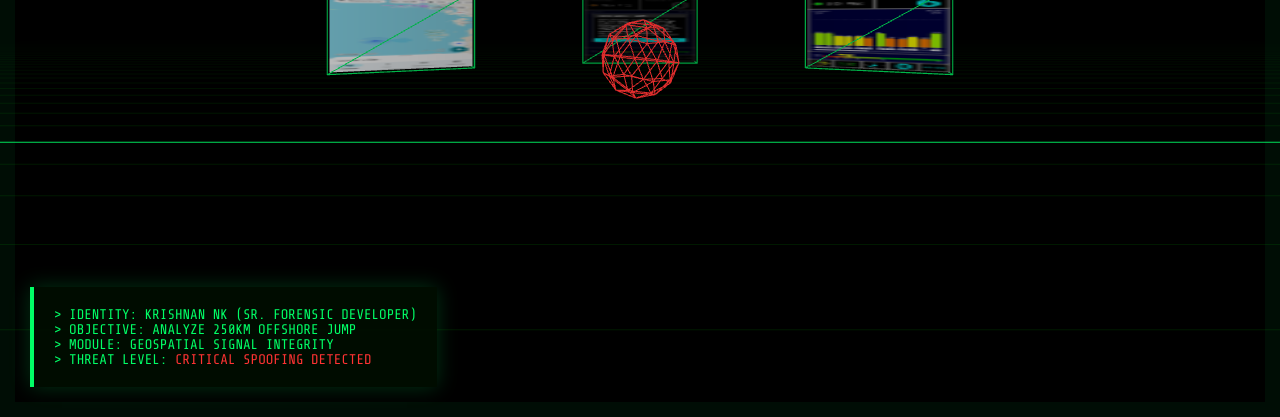
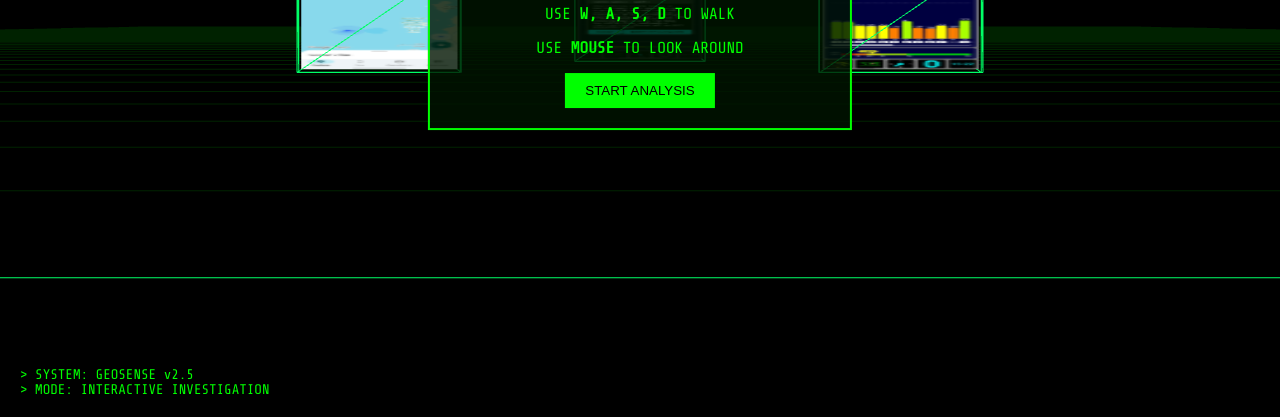
Before and after one commit to nikhilkrishnan-ai/nk-interactive-portfolio, a plain HTML site: page index.html in a window 1280 px wide. Shown: the part 383-800 px from the top of the page. Drawn offline with nearby package versions, Linux system fonts and the light colour scheme; animation ran at ten frames a second.

Commit message:
Update index.html

```diff
--- a/index.html
+++ b/index.html
@@ -2,176 +2,105 @@
 <html lang="en">
 <head>
     <meta charset="UTF-8">
-    <meta name="viewport" content="width=device-width, initial-scale=1.0">
-    <title>NK | GeoSense Forensic 3D Terminal</title>
+    <title>NK | GeoSense 3D Pro Investigator</title>
     <script src="https://cdnjs.cloudflare.com/ajax/libs/three.js/r128/three.min.js"></script>
     <link href="https://fonts.googleapis.com/css2?family=Share+Tech+Mono&display=swap" rel="stylesheet">
     <style>
         body { margin: 0; overflow: hidden; background-color: #000; font-family: 'Share Tech Mono', monospace; }
-
-        /* Tactical HUD Overlay */
-        #hud-overlay {
-            position: absolute;
-            top: 0; left: 0;
-            width: 100%; height: 100%;
-            pointer-events: none;
-            border: 15px solid rgba(0, 255, 102, 0.05);
-            box-sizing: border-box;
-            z-index: 10;
+        #instructions {
+            position: absolute; top: 50%; left: 50%; transform: translate(-50%, -50%);
+            color: #0f0; text-align: center; background: rgba(0,20,0,0.8);
+            padding: 20px; border: 2px solid #0f0; z-index: 100;
         }
-
-        #data-terminal {
-            position: absolute;
-            bottom: 30px; left: 30px;
-            color: #00ff66;
-            background: rgba(0, 15, 0, 0.85);
-            padding: 20px;
-            border-left: 4px solid #00ff66;
-            font-size: 14px;
-            z-index: 20;
-            box-shadow: 0 0 20px rgba(0, 255, 102, 0.2);
-        }
-
-        .scanning-beam {
-            position: absolute;
-            top: 0; left: 0;
-            width: 100%; height: 2px;
-            background: rgba(0, 255, 102, 0.2);
-            animation: scanLine 5s linear infinite;
-        }
-
-        @keyframes scanLine {
-            0% { top: 0; }
-            100% { top: 100%; }
-        }
-
-        #header-title {
-            position: absolute;
-            top: 40px; width: 100%;
-            text-align: center;
-            color: #ffffff;
-            text-shadow: 0 0 15px #00ff66;
-            font-size: 26px;
-            letter-spacing: 6px;
-            z-index: 20;
-            font-weight: bold;
-        }
-
-        .alert-text {
-            color: #ff3333;
-            animation: pulseAlert 1s infinite;
-        }
-
-        @keyframes pulseAlert {
-            0%, 100% { opacity: 1; }
-            50% { opacity: 0.3; }
-        }
+        #hud { position: absolute; bottom: 20px; left: 20px; color: #0f0; z-index: 10; font-size: 14px; }
     </style>
 </head>
 <body>
 
-    <div id="hud-overlay">
-        <div class="scanning-beam"></div>
+    <div id="instructions">
+        <h1>INVESTIGATION TERMINAL</h1>
+        <p>USE <b>W, A, S, D</b> TO WALK</p>
+        <p>USE <b>MOUSE</b> TO LOOK AROUND</p>
+        <button onclick="this.parentElement.style.display='none'" style="background:#0f0; border:none; padding:10px 20px; cursor:pointer;">START ANALYSIS</button>
     </div>
 
-    <div id="header-title">GEOSENSE FORENSIC INVESTIGATION</div>
-
-    <div id="data-terminal">
-        > IDENTITY: KRISHNAN NK (SR. FORENSIC DEVELOPER)<br>
-        > OBJECTIVE: ANALYZE 250KM OFFSHORE JUMP<br>
-        > MODULE: GEOSPATIAL SIGNAL INTEGRITY<br>
-        > THREAT LEVEL: <span class="alert-text">CRITICAL SPOOFING DETECTED</span>
+    <div id="hud">
+        > SYSTEM: GEOSENSE v2.5<br>
+        > MODE: INTERACTIVE INVESTIGATION
     </div>
 
     <script>
-        // --- 3D Scene Initialization ---
         const scene = new THREE.Scene();
-        scene.fog = new THREE.FogExp2(0x000000, 0.015);
-
         const camera = new THREE.PerspectiveCamera(75, window.innerWidth / window.innerHeight, 0.1, 1000);
         const renderer = new THREE.WebGLRenderer({ antialias: true });
         renderer.setSize(window.innerWidth, window.innerHeight);
-        renderer.setPixelRatio(window.devicePixelRatio);
         document.body.appendChild(renderer.domElement);
 
-        // --- Global Illumination ---
-        const ambLight = new THREE.AmbientLight(0x404040, 2.5);
-        scene.add(ambLight);
-        const pntLight = new THREE.PointLight(0x00ff66, 1.5, 150);
-        pntLight.position.set(0, 15, 15);
-        scene.add(pntLight);
+        // Grid Floor
+        const grid = new THREE.GridHelper(500, 100, 0x00ff66, 0x002200);
+        scene.add(grid);
 
-        // --- Tactical Floor Grid ---
-        const gridHelper = new THREE.GridHelper(300, 80, 0x00ff66, 0x001a00);
-        scene.add(gridHelper);
+        // Lighting
+        const light = new THREE.PointLight(0x00ff66, 2, 300);
+        light.position.set(0, 20, 0);
+        scene.add(light);
 
-        // --- Forensic Evidence Boards ---
-        function addEvidenceBoard(imgSrc, x, z, rotationY) {
-            const texLoader = new THREE.TextureLoader();
-            const geometry = new THREE.PlaneGeometry(10, 6);
-            const material = new THREE.MeshBasicMaterial({
-                map: texLoader.load(imgSrc),
-                side: THREE.DoubleSide
-            });
-            const board = new THREE.Mesh(geometry, material);
-            board.position.set(x, 5, z);
-            board.rotation.y = rotationY;
-            scene.add(board);
+        // Evidence Boards with Collision/Interaction
+        function createBoard(img, x, z) {
+            const tex = new THREE.TextureLoader().load(img);
+            const mesh = new THREE.Mesh(
+                new THREE.PlaneGeometry(12, 8),
+                new THREE.MeshBasicMaterial({ map: tex, side: THREE.DoubleSide })
+            );
+            mesh.position.set(x, 5, z);
+            scene.add(mesh);
 
-            // Tech Frame
-            const frameGeo = new THREE.BoxGeometry(10.3, 6.3, 0.15);
-            const frameMat = new THREE.MeshBasicMaterial({ color: 0x00ff66, wireframe: true });
-            const frame = new THREE.Mesh(frameGeo, frameMat);
+            const frame = new THREE.Mesh(
+                new THREE.BoxGeometry(12.5, 8.5, 0.2),
+                new THREE.MeshBasicMaterial({ color: 0x00ff66, wireframe: true })
+            );
             frame.position.set(x, 5, z);
-            frame.rotation.y = rotationY;
             scene.add(frame);
         }
 
-        // --- Load User Data ---
-        addEvidenceBoard('Screenshot_20260407_150128_Maps.jpg', -18, -15, 0.5);
-        addEvidenceBoard('Screenshot_20260407_151951_GPS Test.jpg', 0, -22, 0);
-        addEvidenceBoard('Screenshot_20260407_152237_GPS Test.jpg', 18, -15, -0.5);
+        // Loading your screens
+        createBoard('Screenshot_20260407_150128_Maps.jpg', -20, -30);
+        createBoard('Screenshot_20260407_151951_GPS Test.jpg', 0, -40);
+        createBoard('Screenshot_20260407_152237_GPS Test.jpg', 20, -30);
 
-        // --- Core Anomaly (GPS Spoofing Representation) ---
-        const anomalyGeo = new THREE.IcosahedronGeometry(2.5, 1);
-        const anomalyMat = new THREE.MeshBasicMaterial({ color: 0xff3333, wireframe: true });
-        const anomalyCore = new THREE.Mesh(anomalyGeo, anomalyMat);
-        anomalyCore.position.y = 4;
-        scene.add(anomalyCore);
+        camera.position.set(0, 5, 10);
 
-        camera.position.set(0, 6, 25);
+        // Movement Logic
+        const keys = {};
+        document.addEventListener('keydown', (e) => keys[e.code] = true);
+        document.addEventListener('keyup', (e) => keys[e.code] = false);
 
-        // --- Rendering Loop ---
+        function updateMovement() {
+            const speed = 0.4;
+            if (keys['KeyW']) camera.translateZ(-speed);
+            if (keys['KeyS']) camera.translateZ(speed);
+            if (keys['KeyA']) camera.translateX(-speed);
+            if (keys['KeyD']) camera.translateX(speed);
+            camera.position.y = 5; // Keep height steady
+        }
+
+        // Mouse Look
+        let yaw = 0, pitch = 0;
+        document.addEventListener('mousemove', (e) => {
+            yaw -= e.movementX * 0.002;
+            pitch -= e.movementY * 0.002;
+            pitch = Math.max(-Math.PI/3, Math.min(Math.PI/3, pitch));
+            camera.rotation.set(pitch, yaw, 0, 'YXZ');
+        });
+
+        // Request Pointer Lock for better feel
+        document.body.onclick = () => document.body.requestPointerLock();
+
         function animate() {
             requestAnimationFrame(animate);
-
-            // Core Anomaly Animation
-            anomalyCore.rotation.y += 0.015;
-            anomalyCore.rotation.z += 0.008;
-            const pulse = 1 + Math.sin(Date.now() * 0.004) * 0.25;
-            anomalyCore.scale.set(pulse, pulse, pulse);
-
+            updateMovement();
             renderer.render(scene, camera);
         }
-
-        // --- Interactive Camera Control ---
-        let targetX = 0, targetY = 0;
-        document.addEventListener('mousemove', (e) => {
-            targetX = (e.clientX - window.innerWidth / 2) * 0.04;
-            targetY = (e.clientY - window.innerHeight / 2) * 0.04;
-
-            camera.position.x += (targetX - camera.position.x) * 0.05;
-            camera.position.y += (-targetY + 6 - camera.position.y) * 0.05;
-            camera.lookAt(anomalyCore.position);
-        });
-
-        // Window Resize Handler
-        window.addEventListener('resize', () => {
-            camera.aspect = window.innerWidth / window.innerHeight;
-            camera.updateProjectionMatrix();
-            renderer.setSize(window.innerWidth, window.innerHeight);
-        });
-
         animate();
     </script>
 </body>
```
